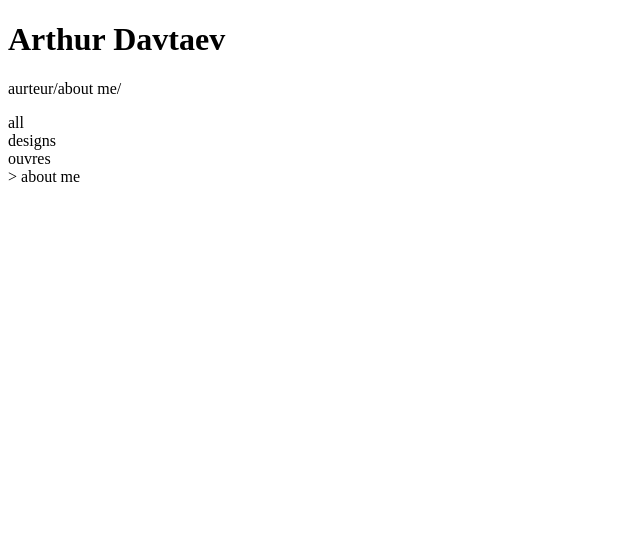
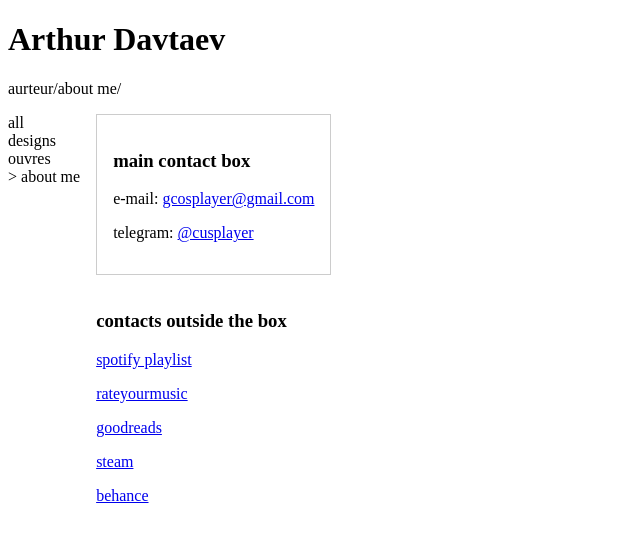
Before and after one commit to cusplayer/aurteur, a React app: page / in a window 1280 px wide. Both pictures are taken after a click on the item "about me". Shown: the top 542 px of the page, without its empty margins (0-640 px from the left). Built offline with nearby package versions, Linux system fonts and the light colour scheme; data requests are answered from the project's data file.

Commit message:
AboutMe.tsx and more styles added

```diff
--- a/src/App.tsx
+++ b/src/App.tsx
@@ -1,7 +1,7 @@
 import React, { useState, useEffect } from 'react';
 import { BrowserRouter as Router, Route, Routes } from 'react-router-dom';
 import * as style from './styles/app.module.css'
-import { Title, Menu, Path, SubMenu, Content } from 'components';
+import { Title, Menu, Path, SubMenu, Content, AboutMe } from 'components';
 import { getTextsMeta } from './api/apiService';
 import { FolderName, TextMeta } from './types/types';
 
@@ -14,8 +14,12 @@ export const App: React.FC = () => {
   const [selectedText, setSelectedText] = useState<TextMeta['title'] | null>(null);
 
   const handleMenuItemClick = (folder: FolderName) => {
+    if (folder === 'about me') {
+      setSubMenuVisibility(false);
+    } else {
+      setSubMenuVisibility(true);
+    };
     setSelectedFolder(folder);
-    setSubMenuVisibility(true);
     setSelectedText(null);
     setContentVisibility(false);
   };
@@ -60,6 +64,7 @@ export const App: React.FC = () => {
 
         </div>
         {contentVisibility && <Content selectedText={selectedText}/>}
+        {selectedFolder === 'about me' && <AboutMe />}
       </div>
     </Router>
   );
--- /dev/null
+++ b/src/components/AboutMe.tsx
@@ -0,0 +1,22 @@
+import React from 'react';
+import * as style from '../styles/aboutme.module.css';
+
+export const AboutMe: React.FC = () => {
+  return (
+    <div className={style.contactInfo}>
+      <div className={style.mainContactBox}>
+        <h3>main contact box</h3>
+        <p>e-mail: <a href="mailto:gcosplayer@gmail.com" target="_blank">gcosplayer@gmail.com</a></p>
+        <p>telegram: <a href="https://t.me/cusplayer" target="_blank" title="my tg">@cusplayer</a></p>
+      </div>
+      <div className='contactsOutsideTheBox'>
+        <h3>contacts outside the box </h3>
+        <p> <a href="https://open.spotify.com/playlist/6oN93EVXY7icuomoAUkGfO?si=6b173521693f4f38" target="_blank" title="artchaos playlist"> spotify playlist </a> </p>
+        <p> <a href="https://rateyourmusic.com/~cusplayer" target="_blank" title="music nerdism"> rateyourmusic </a> </p>
+        <p> <a href="https://goodreads.com/cusplayer" target="_blank" title="book nerdism"> goodreads </a> </p>
+        <p> <a href="https://steamcommunity.com/id/cusplayer/" target="_blank" title="videogames"> steam </a> </p>
+        <p> <a href="https://www.behance.net/aurteur" target="_blank" title="my behance">behance</a> </p>
+      </div>
+    </div>
+  );
+};
--- a/src/components/MenuItem.tsx
+++ b/src/components/MenuItem.tsx
@@ -1,6 +1,7 @@
 import React, { useState, useEffect } from 'react';
 import { useNavigate } from 'react-router-dom';
 import {FolderName} from '../types/types';
+import * as style from '../styles/menuItem.module.css';
 
 interface MenuItemProps {
   folder: FolderName;
@@ -11,7 +12,7 @@ interface MenuItemProps {
 export const MenuItem: React.FC<MenuItemProps> = ({folder, selectedFolder, onClick}) => {
 
   return (
-    <li className={`menu-item ${folder === selectedFolder ? 'selected' : ''}`} onClick={() => onClick(folder)}>
+    <li className={`${style.menuItem} ${folder === selectedFolder ? style.menuItemSelected : ''}`} onClick={() => onClick(folder)}>
       {selectedFolder === folder ? '> ' : ''} {folder}
     </li>
   );
--- a/src/components/index.ts
+++ b/src/components/index.ts
@@ -5,3 +5,4 @@ export { Path } from './Path';
 export { SubMenu } from './SubMenu';
 export { SubMenuItem } from './SubMenuItem';
 export { Content } from './Content';
+export { AboutMe } from './AboutMe';
--- /dev/null
+++ b/src/styles/aboutme.module.css
@@ -0,0 +1,11 @@
+.contactInfo {
+  display: flex;
+  flex-direction: column;
+  gap: 16px;
+}
+
+.mainContactBox {
+  padding: 16px;
+  border: 1px solid #ccc;
+  height: min-content;
+}
--- /dev/null
+++ b/src/styles/menuItem.module.css
@@ -0,0 +1,3 @@
+.menuItem, .menuItemSelected{
+  cursor: pointer;
+}
```
